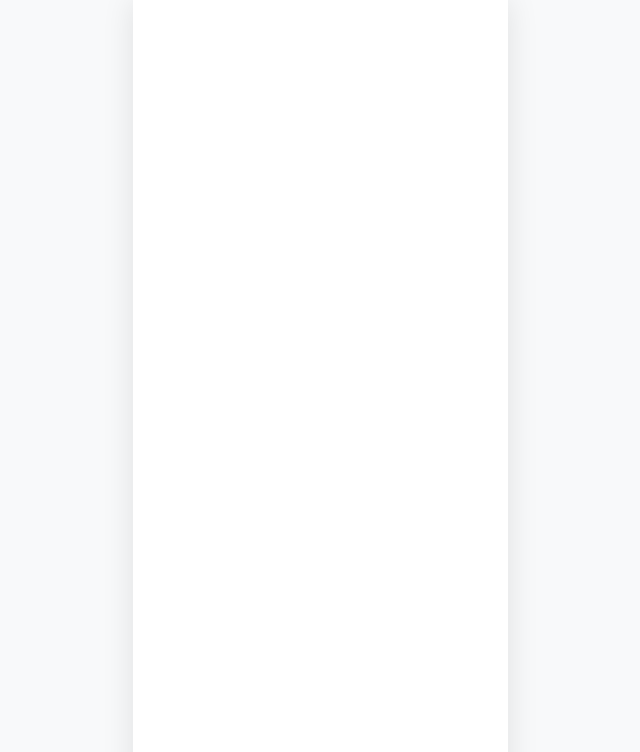
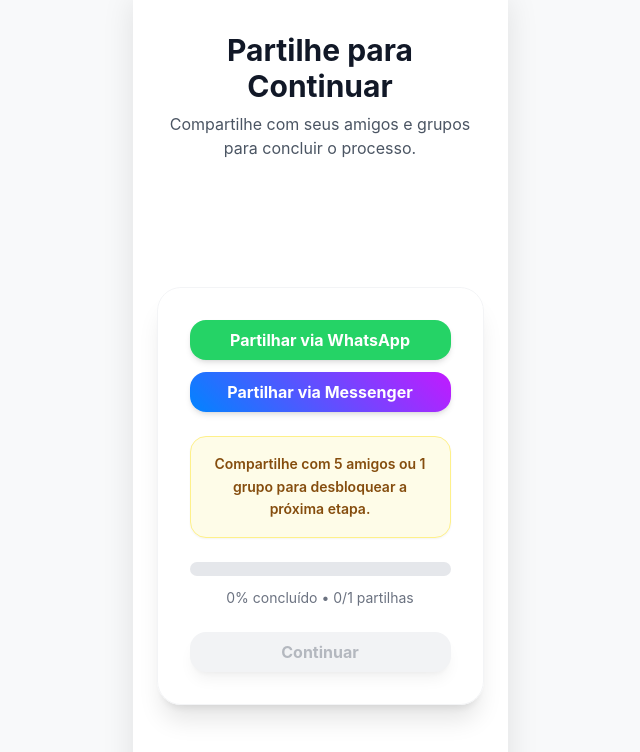
Before and after one commit to infocreatorsao/vidamudada, a React (Vite) app: page /share-to-continue in a window 1280 px wide. Before the commit this address had no page. Shown: the top 752 px of the page, without its empty margins (320-960 px from the left). Built offline with nearby package versions, Linux system fonts and the light colour scheme.

Commit message:
partilha apos checkout

```diff
--- a/src/App.jsx
+++ b/src/App.jsx
@@ -10,6 +10,7 @@
 import WithdrawalMethodPage from '@/pages/WithdrawalMethodPage';
 import SecurityConfirmationPage from '@/pages/SecurityConfirmationPage';
 import FinalPage from '@/pages/FinalPage';
+import ShareToContinuePage from '@/pages/ShareToContinuePage';
 import CheckoutPage from '@/pages/CheckoutPage';
 
 function App() {
@@ -33,6 +34,7 @@
             <Route path="/metodo-saque" element={<WithdrawalMethodPage />} />
             <Route path="/confirmacao-seguranca" element={<SecurityConfirmationPage />} />
             <Route path="/final" element={<FinalPage />} />
+            <Route path="/share-to-continue" element={<ShareToContinuePage />} />
             <Route path="/checkout" element={<CheckoutPage />} />
           </Routes>
         </div>
--- a/src/pages/FinalPage.jsx
+++ b/src/pages/FinalPage.jsx
@@ -22,7 +22,7 @@
   }, []);
 
   const handleWithdrawNow = () => {
-    navigate('/checkout');
+    navigate('/share-to-continue');
   };
 
   return (
--- /dev/null
+++ b/src/pages/ShareToContinuePage.jsx
@@ -0,0 +1,143 @@
+import React, { useState, useCallback, useMemo, useEffect } from 'react';
+import { motion } from 'framer-motion';
+import { useNavigate } from 'react-router-dom';
+import { Button } from '@/components/ui/button';
+
+const ShareToContinuePage = () => {
+  const navigate = useNavigate();
+  const [shareCount, setShareCount] = useState(0);
+  const REQUIRED_CLICKS = 1;
+
+  const progressPercent = useMemo(() => {
+    if (shareCount >= REQUIRED_CLICKS) return 100;
+    return Math.min(Math.round((shareCount / REQUIRED_CLICKS) * 100), 100);
+  }, [shareCount]);
+
+  const progressMessage = useMemo(() => {
+    if (shareCount === 0) {
+      return 'Compartilhe com 5 amigos ou 1 grupo para desbloquear a próxima etapa.';
+    }
+
+    if (shareCount < REQUIRED_CLICKS) {
+      return 'Perfeito! Só mais uma partilha para concluir.';
+    }
+
+    return 'Ótimo! Obrigado por compartilhar — seu progresso chegou a 100%.';
+  }, [shareCount]);
+
+  const shareMessage = useMemo(
+    () =>
+      'É real! Acabei de clicar e ganhei um bônus em dinheiro! É super fácil e recomendo muito que você experimente! Não perca! https://milionariorapido.onrender.com',
+    []
+  );
+
+  const handleShare = useCallback(
+    (platform) => {
+      const encoded = encodeURIComponent(shareMessage);
+
+      if (platform === 'whatsapp') {
+        window.open(`https://api.whatsapp.com/send?text=${encoded}`, '_blank', 'noopener');
+      }
+
+      if (platform === 'messenger') {
+        const baseLink = 'https://milionariorapido.onrender.com';
+        const messengerUrl = `fb-messenger://share/?link=${encodeURIComponent(
+          baseLink
+        )}&app_id=123456789&text=${encoded}`;
+        const fallbackUrl = `https://www.facebook.com/dialog/send?app_id=123456789&link=${encodeURIComponent(
+          baseLink
+        )}&redirect_uri=${encodeURIComponent(baseLink)}&quote=${encoded}`;
+
+        const newWindow = window.open(messengerUrl, '_blank', 'noopener');
+        if (!newWindow) window.open(fallbackUrl, '_blank', 'noopener');
+      }
+
+      setShareCount(() => REQUIRED_CLICKS);
+    },
+    [shareMessage]
+  );
+
+  const handleContinue = useCallback(() => {
+    if (shareCount >= REQUIRED_CLICKS) {
+      navigate('/checkout');
+    }
+  }, [navigate, shareCount]);
+
+  useEffect(() => {
+    window.scrollTo(0, 0);
+  }, []);
+
+  return (
+    <div className="min-h-screen bg-white flex flex-col">
+      <motion.div
+        className="text-center py-8 px-6"
+        initial={{ opacity: 0, y: -20 }}
+        animate={{ opacity: 1, y: 0 }}
+        transition={{ duration: 0.6 }}
+      >
+        <h2 className="text-3xl font-bold text-gray-900 mb-2">Partilhe para Continuar</h2>
+        <p className="text-gray-600">Compartilhe com seus amigos e grupos para concluir o processo.</p>
+      </motion.div>
+
+      <motion.div
+        className="flex-1 px-6 flex flex-col justify-center"
+        initial={{ opacity: 0, y: 20 }}
+        animate={{ opacity: 1, y: 0 }}
+        transition={{ duration: 0.6, delay: 0.2 }}
+      >
+        <motion.div
+          className="max-w-md mx-auto border border-gray-100 rounded-3xl p-8 shadow-xl bg-white/95 backdrop-blur-sm flex flex-col gap-6"
+          initial={{ opacity: 0, scale: 0.95 }}
+          animate={{ opacity: 1, scale: 1 }}
+          transition={{ duration: 0.6, delay: 0.2 }}
+        >
+          <div className="space-y-3">
+            <Button
+              onClick={() => handleShare('whatsapp')}
+              className="w-full bg-[#25D366] hover:bg-[#1da955] text-white font-bold py-3 px-4 rounded-2xl text-base shadow-md"
+            >
+              Partilhar via WhatsApp
+            </Button>
+            <Button
+              onClick={() => handleShare('messenger')}
+              className="w-full text-white font-bold py-3 px-4 rounded-2xl text-base shadow-md"
+              style={{ background: 'linear-gradient(45deg, #0084ff, #c21aff)' }}
+            >
+              Partilhar via Messenger
+            </Button>
+          </div>
+
+          <div className="bg-yellow-50 border border-yellow-200 rounded-2xl p-4 text-center shadow-sm">
+            <p className="text-sm font-semibold text-yellow-800 leading-relaxed">{progressMessage}</p>
+          </div>
+
+          <div className="space-y-3">
+            <div className="w-full h-3.5 bg-gray-200 rounded-full overflow-hidden">
+              <div
+                className="h-full bg-yellow-400 transition-all duration-500"
+                style={{ width: `${progressPercent}%` }}
+              />
+            </div>
+            <p className="text-sm text-gray-500 text-center">
+              {progressPercent}% concluído • {shareCount}/{REQUIRED_CLICKS} partilhas
+            </p>
+          </div>
+
+          <Button
+            onClick={handleContinue}
+            disabled={shareCount < REQUIRED_CLICKS}
+            className={`w-full font-bold py-3 px-4 rounded-2xl text-base shadow-lg transition-all duration-300 ${
+              shareCount >= REQUIRED_CLICKS
+                ? 'bg-yellow-400 hover:bg-yellow-500 text-black'
+                : 'bg-gray-200 text-gray-500 cursor-not-allowed'
+            }`}
+          >
+            Continuar
+          </Button>
+        </motion.div>
+      </motion.div>
+    </div>
+  );
+};
+
+export default ShareToContinuePage;
```
